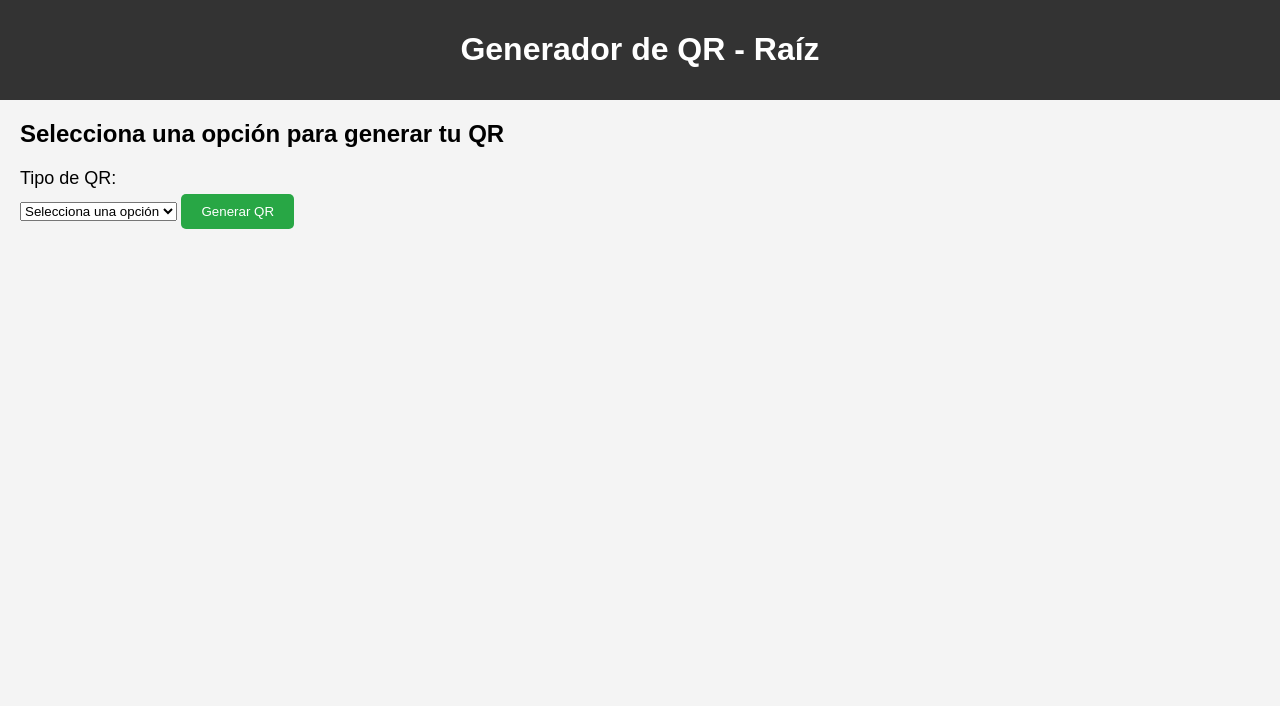
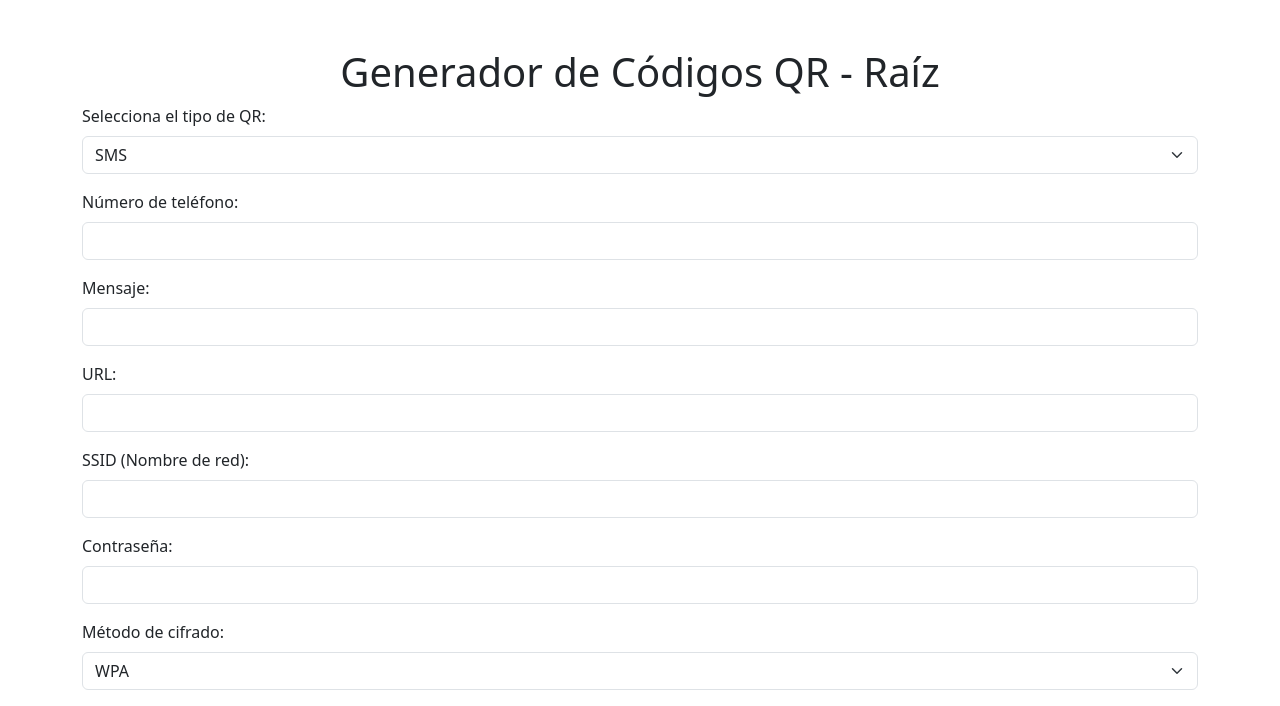
Before and after one commit to kciqe2006/qr_raiz1, a Flask app: page / in a window 1280 px wide. Shown: the top 706 px of the page. Before the commit the page ends 229 px from the top, so only its background shows below. Run offline with Flask 3, Linux system fonts and the light colour scheme; some libraries are stand-ins or nearby versions.

Commit message:
Update index.html

```diff
--- a/templates/index.html
+++ b/templates/index.html
@@ -4,181 +4,135 @@
     <meta charset="UTF-8">
     <meta name="viewport" content="width=device-width, initial-scale=1.0">
     <title>Generador de QR - Raíz</title>
+    <link href="https://cdn.jsdelivr.net/npm/bootstrap@5.3.0-alpha1/dist/css/bootstrap.min.css" rel="stylesheet" integrity="sha384-KyZXEJrTHTXkC6Xk5J2CXjx8pzuHq8IRl5p0p4dX5wDymQmN8l7zAYr82kkI9R1g" crossorigin="anonymous">
+    <script src="https://maps.googleapis.com/maps/api/js?key=YOUR_GOOGLE_MAPS_API_KEY&callback=initMap" async defer></script>
     <style>
-        body {
-            font-family: Arial, sans-serif;
-            background-color: #f4f4f4;
-            margin: 0;
-            padding: 0;
-        }
-        header {
-            background-color: #333;
-            color: #fff;
-            text-align: center;
-            padding: 10px 0;
-        }
-        main {
-            margin: 20px;
-        }
-        label {
-            font-size: 18px;
-            display: block;
-            margin-bottom: 5px;
-        }
-        input[type="text"], input[type="password"], input[type="url"], input[type="number"], textarea {
+        #map {
+            height: 300px;
             width: 100%;
-            padding: 10px;
-            margin-bottom: 10px;
-            border: 1px solid #ccc;
-            border-radius: 5px;
-        }
-        button {
-            padding: 10px 20px;
-            background-color: #28a745;
-            color: #fff;
-            border: none;
-            border-radius: 5px;
-            cursor: pointer;
-        }
-        button:hover {
-            background-color: #218838;
-        }
-        .qr-image {
-            margin-top: 20px;
-            display: block;
-            max-width: 100%;
-            height: auto;
-        }
-        #dynamic-form {
-            display: none;
-            margin-top: 20px;
         }
     </style>
 </head>
 <body>
-    <header>
-        <h1>Generador de QR - Raíz</h1>
-    </header>
 
-    <main>
-        <h2>Selecciona una opción para generar tu QR</h2>
-        <form id="qr-form" action="" method="POST">
-            <label for="qr-type">Tipo de QR:</label>
-            <select id="qr-type" name="qr-type">
-                <option value="">Selecciona una opción</option>
+<div class="container mt-5">
+    <h1 class="text-center">Generador de Códigos QR - Raíz</h1>
+    <form action="/generate_qr" method="POST">
+        <div class="mb-3">
+            <label for="qr-type" class="form-label">Selecciona el tipo de QR:</label>
+            <select name="qr-type" id="qr-type" class="form-select" required>
                 <option value="sms">SMS</option>
-                <option value="url">Enlace</option>
+                <option value="url">URL</option>
                 <option value="wifi">Wi-Fi</option>
-                <option value="location">Localización</option>
-                <option value="vcard">Tarjeta de contacto</option>
-                <option value="email">Correo electrónico</option>
+                <option value="location">Ubicación</option>
+                <option value="vcard">VCard</option>
+                <option value="email">Email</option>
                 <option value="video">Video</option>
             </select>
+        </div>
 
-            <div id="dynamic-form">
-                <!-- El formulario dinámico se generará aquí -->
+        <div id="sms-fields" class="qr-fields">
+            <div class="mb-3">
+                <label for="phone_number" class="form-label">Número de teléfono:</label>
+                <input type="text" class="form-control" id="phone_number" name="phone_number" required>
             </div>
+            <div class="mb-3">
+                <label for="message" class="form-label">Mensaje:</label>
+                <input type="text" class="form-control" id="message" name="message" required>
+            </div>
+        </div>
 
-            <button type="submit">Generar QR</button>
-        </form>
-    </main>
+        <div id="url-fields" class="qr-fields">
+            <div class="mb-3">
+                <label for="url" class="form-label">URL:</label>
+                <input type="text" class="form-control" id="url" name="url" required>
+            </div>
+        </div>
 
-    <script>
-        const qrTypeSelect = document.getElementById('qr-type');
-        const dynamicForm = document.getElementById('dynamic-form');
-        const qrForm = document.getElementById('qr-form');
+        <div id="wifi-fields" class="qr-fields">
+            <div class="mb-3">
+                <label for="ssid" class="form-label">SSID (Nombre de red):</label>
+                <input type="text" class="form-control" id="ssid" name="ssid" required>
+            </div>
+            <div class="mb-3">
+                <label for="password" class="form-label">Contraseña:</label>
+                <input type="password" class="form-control" id="password" name="password" required>
+            </div>
+            <div class="mb-3">
+                <label for="encryption" class="form-label">Método de cifrado:</label>
+                <select name="encryption" id="encryption" class="form-select" required>
+                    <option value="WPA">WPA</option>
+                    <option value="WEP">WEP</option>
+                    <option value="nopass">Sin contraseña</option>
+                </select>
+            </div>
+        </div>
 
-        qrTypeSelect.addEventListener('change', function() {
-            const selectedOption = qrTypeSelect.value;
-            dynamicForm.innerHTML = ''; // Limpiar formulario dinámico antes de agregar nuevos campos
+        <div id="location-fields" class="qr-fields">
+            <div id="map"></div>
+            <input type="hidden" name="latitude" id="latitude">
+            <input type="hidden" name="longitude" id="longitude">
+        </div>
 
-            if (selectedOption) {
-                dynamicForm.style.display = 'block'; // Mostrar el formulario dinámico
-                switch (selectedOption) {
-                    case 'sms':
-                        dynamicForm.innerHTML = `
-                            <label for="phone_number">Número de teléfono:</label>
-                            <input type="text" id="phone_number" name="phone_number" required>
-                            <label for="message">Mensaje:</label>
-                            <input type="text" id="message" name="message" required>
-                        `;
-                        break;
-                    case 'url':
-                        dynamicForm.innerHTML = `
-                            <label for="url">Enlace (URL):</label>
-                            <input type="url" id="url" name="url" required>
-                        `;
-                        break;
-                    case 'wifi':
-                        dynamicForm.innerHTML = `
-                            <label for="ssid">Nombre de la red (SSID):</label>
-                            <input type="text" id="ssid" name="ssid" required>
-                            <label for="password">Contraseña:</label>
-                            <input type="password" id="password" name="password" required>
-                            <label for="encryption">Tipo de encriptación:</label>
-                            <input type="text" id="encryption" name="encryption" required>
-                        `;
-                        break;
-                    case 'location':
-                        dynamicForm.innerHTML = `
-                            <label for="latitude">Latitud:</label>
-                            <input type="number" id="latitude" name="latitude" step="any" required>
-                            <label for="longitude">Longitud:</label>
-                            <input type="number" id="longitude" name="longitude" step="any" required>
-                        `;
-                        break;
-                    case 'vcard':
-                        dynamicForm.innerHTML = `
-                            <label for="name">Nombre:</label>
-                            <input type="text" id="name" name="name" required>
-                            <label for="phone">Teléfono:</label>
-                            <input type="text" id="phone" name="phone" required>
-                            <label for="email">Correo electrónico:</label>
-                            <input type="email" id="email" name="email" required>
-                            <label for="address">Dirección:</label>
-                            <input type="text" id="address" name="address" required>
-                        `;
-                        break;
-                    case 'email':
-                        dynamicForm.innerHTML = `
-                            <label for="email_subject">Asunto:</label>
-                            <input type="text" id="email_subject" name="email_subject" required>
-                            <label for="email_body">Cuerpo del mensaje:</label>
-                            <textarea id="email_body" name="email_body" required></textarea>
-                        `;
-                        break;
-                    case 'video':
-                        dynamicForm.innerHTML = `
-                            <label for="video_url">URL del Video:</label>
-                            <input type="url" id="video_url" name="video_url" required>
-                        `;
-                        break;
-                    default:
-                        dynamicForm.style.display = 'none';
-                        break;
-                }
-            } else {
-                dynamicForm.style.display = 'none';
-            }
+        <div id="vcard-fields" class="qr-fields">
+            <div class="mb-3">
+                <label for="name" class="form-label">Nombre:</label>
+                <input type="text" class="form-control" id="name" name="name" required>
+            </div>
+            <div class="mb-3">
+                <label for="phone" class="form-label">Teléfono:</label>
+                <input type="text" class="form-control" id="phone" name="phone" required>
+            </div>
+            <div class="mb-3">
+                <label for="email" class="form-label">Email:</label>
+                <input type="email" class="form-control" id="email" name="email" required>
+            </div>
+            <div class="mb-3">
+                <label for="address" class="form-label">Dirección:</label>
+                <input type="text" class="form-control" id="address" name="address" required>
+            </div>
+        </div>
+
+        <div id="email-fields" class="qr-fields">
+            <div class="mb-3">
+                <label for="email_subject" class="form-label">Asunto:</label>
+                <input type="text" class="form-control" id="email_subject" name="email_subject" required>
+            </div>
+            <div class="mb-3">
+                <label for="email_body" class="form-label">Cuerpo del correo:</label>
+                <textarea class="form-control" id="email_body" name="email_body" rows="3" required></textarea>
+            </div>
+        </div>
+
+        <div id="video-fields" class="qr-fields">
+            <div class="mb-3">
+                <label for="video_url" class="form-label">URL del video:</label>
+                <input type="text" class="form-control" id="video_url" name="video_url" required>
+            </div>
+        </div>
+
+        <div class="text-center mt-3">
+            <button type="submit" class="btn btn-primary">Generar QR</button>
+        </div>
+    </form>
+</div>
+
+<script>
+    function initMap() {
+        var map = new google.maps.Map(document.getElementById('map'), {
+            center: {lat: 37.7749, lng: -122.4194}, // Latitud y longitud por defecto
+            zoom: 13
         });
 
-        qrForm.addEventListener('submit', function(event) {
-            event.preventDefault();
-            const formData = new FormData(qrForm);
+        google.maps.event.addListener(map, 'click', function(event) {
+            var lat = event.latLng.lat();
+            var lng = event.latLng.lng();
 
-            fetch('/generate_qr', {
-                method: 'POST',
-                body: formData
-            })
-            .then(response => response.blob())
-            .then(blob => {
-                const qrImage = document.createElement('img');
-                qrImage.src = URL.createObjectURL(blob);
-                qrImage.classList.add('qr-image');
-                document.body.appendChild(qrImage);
-            })
-            .catch(error => console.error('Error al generar el QR:', error));
+            document.getElementById('latitude').value = lat;
+            document.getElementById('longitude').value = lng;
         });
-    </script>
+    }
+</script>
+
 </body>
 </html>
```
